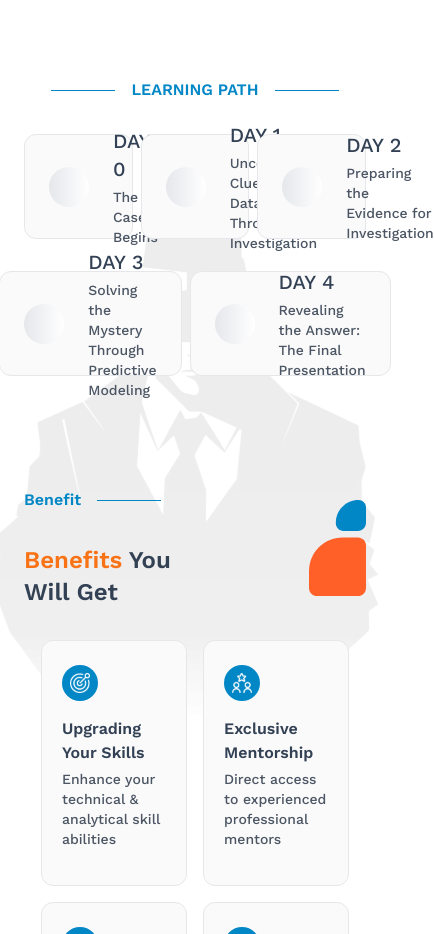
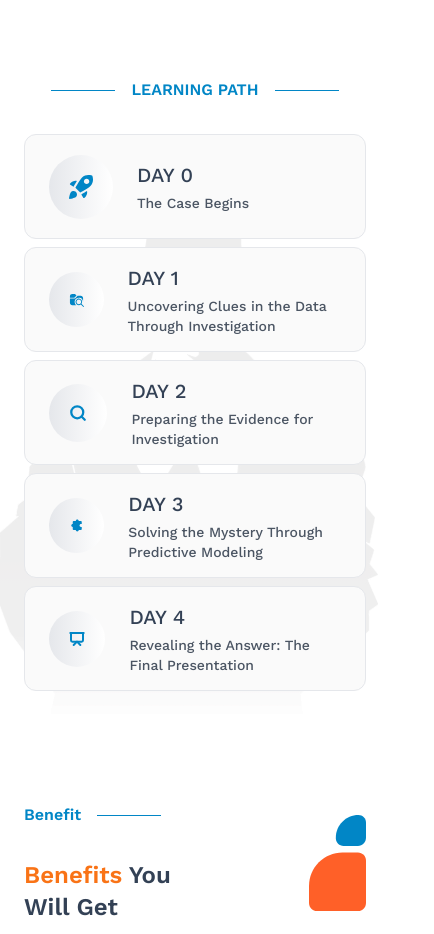
Before and after one commit to bccfilkom/web-dsmbc, a Next.js app: page / in a window 390 px wide. Shown: the part 2780-3714 px from the top of the page, 434 px wide, since content can reach past the window. Built offline with nearby package versions, Linux system fonts and the light colour scheme.

Commit message:
fix: restructure learning path layout for improved presentation

```diff
--- a/src/app/page.tsx
+++ b/src/app/page.tsx
@@ -121,7 +121,8 @@ export default function AboutPage() {
             <h1 className="text-center font-semibold text-base lg:text-xl">LEARNING PATH</h1>
             <hr className="border-light_blue border-1 w-16"/>
           </div>
-          <div className="grid grid-cols-3 gap-2 md:gap-3 lg:gap-5 justify-items-center">
+          <div className="flex flex-col gap-2 md:gap-3 lg:gap-5">
+            <div className="flex flex-col lg:grid lg:grid-cols-3 gap-2 md:gap-3 lg:gap-5 justify-items-center">
               <div className="flex lg:flex-col gap-6 lg:gap-8 items-center p-6 lg:px-10 lg:py-20 border-[1px] rounded-xl lg:rounded-[32px] w-full h-[105px] lg:w-[400px] lg:h-[496px] bg-neutral-50 border-gray-200">
                 <div className="p-5 rounded-full bg-gradient-to-r from-gray-200 to-white">
                   <Image
@@ -168,7 +169,7 @@ export default function AboutPage() {
                 </div>
               </div>
             </div>
-          <div className="flex gap-2 md:gap-3 lg:gap-5 justify-center">
+            <div className="flex flex-col lg:flex-row gap-2 md:gap-3 lg:gap-5 justify-center">
               <div className="flex lg:flex-col gap-6 lg:gap-8 items-center p-6 lg:px-10 lg:py-20 border-[1px] rounded-xl lg:rounded-[32px] w-full h-[105px] lg:w-[400px] lg:h-[496px] bg-neutral-50 border-gray-200">
                 <div className="p-5 rounded-full bg-gradient-to-r from-gray-200 to-white">
                   <Image
@@ -197,6 +198,7 @@ export default function AboutPage() {
                 <div className="flex flex-col gap-1 lg:gap-4 items-start lg:items-center justify-start lg:justify-center text-left lg:text-center">
                   <h1 className="font-medium text-xl lg:text-4xl text-slate-700">DAY 4</h1>
                   <p className="font-medium text-sm lg:text-2xl text-gray-600">Revealing the Answer: The Final Presentation</p>
+                </div>
               </div>
             </div>
           </div>
```
Lines whose indentation alone changed are shown as unchanged.
